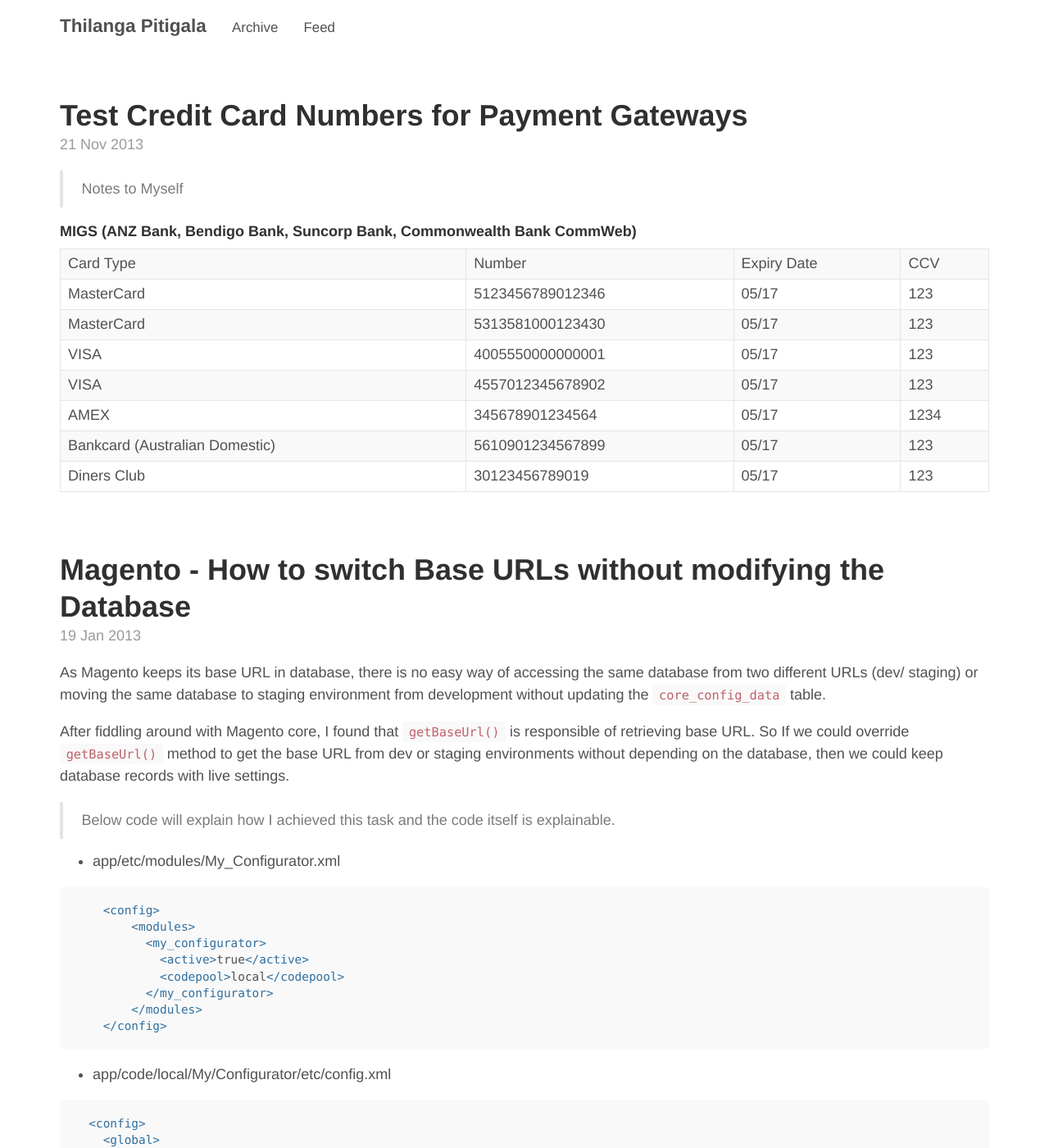
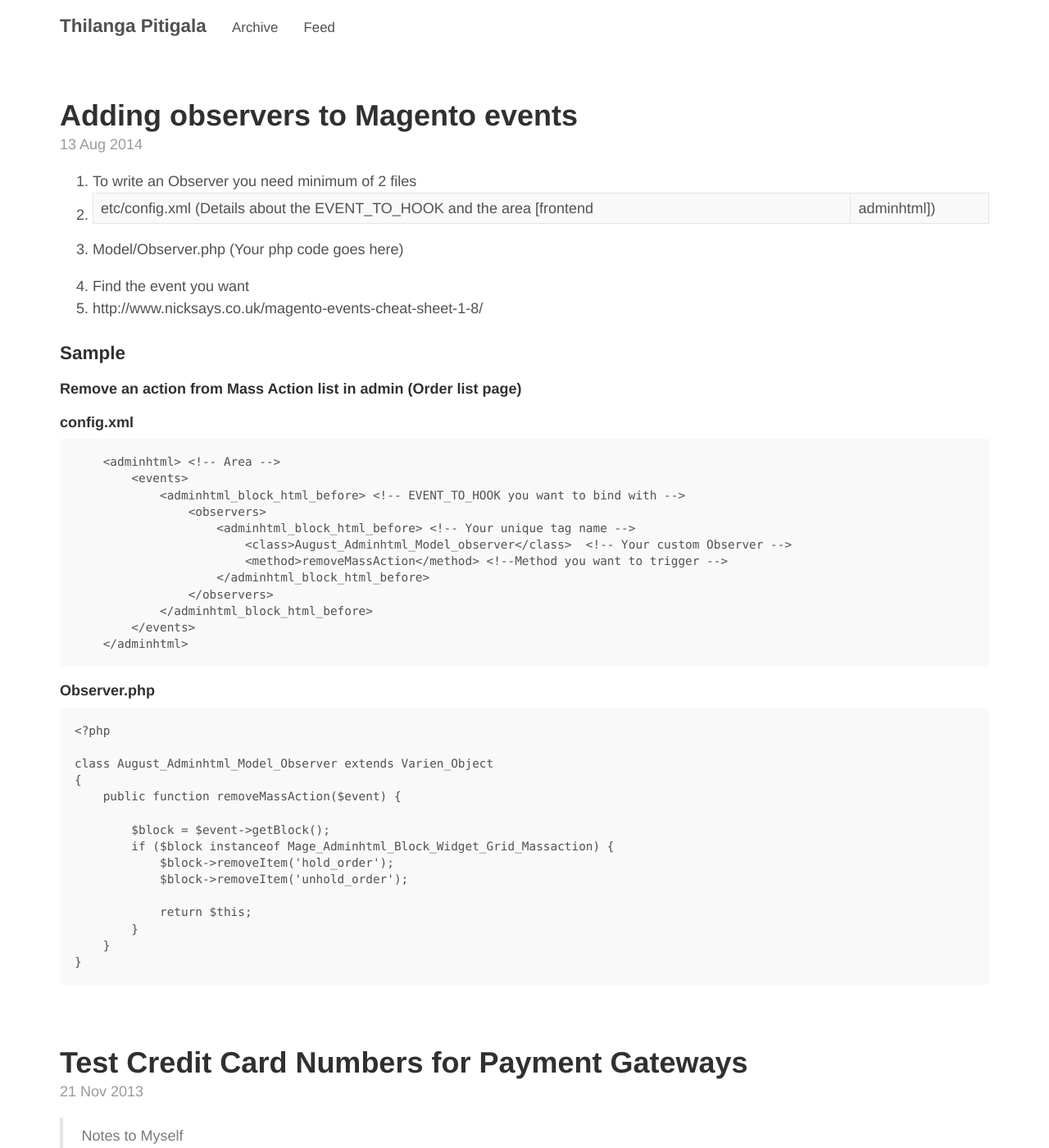
Before and after one commit to robpetreski/thilanga.github.io, a Jekyll site: the page built from index.html, in a window 1280 px wide and 1400 px high. Shown: the whole window at 82% size. Built offline with Jekyll 4.4.1, drawn with Linux system fonts in a browser that asks for light colours; Markdown is read by kramdown in place of the engine named in the settings; the list of posts is cut into pages by our own code; some of the changed text lies outside the part shown.

Commit message:
new post: adding observers

````diff
--- /dev/null
+++ b/_posts/2014-08-13-adding-observers-to-magento-events.md
@@ -0,0 +1,49 @@
+---
+layout: post
+title: Adding observers to Magento events
+date: 2014-08-13
+comments: true
+tags: magento
+---
+1. To write an Observer you need minimum of 2 files
+  1. etc/config.xml (Details about the EVENT_TO_HOOK and the area [frontend|adminhtml])
+  2. Model/Observer.php (Your php code goes here)
+
+2. Find the event you want
+  1. http://www.nicksays.co.uk/magento-events-cheat-sheet-1-8/
+
+###Sample
+#### Remove an action from Mass Action list in admin (Order list page)
+##### config.xml
+```
+    <adminhtml> <!-- Area -->
+        <events>
+            <adminhtml_block_html_before> <!-- EVENT_TO_HOOK you want to bind with -->
+                <observers>
+                    <adminhtml_block_html_before> <!-- Your unique tag name -->
+                        <class>August_Adminhtml_Model_observer</class>  <!-- Your custom Observer -->
+                        <method>removeMassAction</method> <!--Method you want to trigger -->
+                    </adminhtml_block_html_before>
+                </observers>
+            </adminhtml_block_html_before>
+        </events>
+    </adminhtml>
+```
+##### Observer.php
+```
+<?php
+
+class August_Adminhtml_Model_Observer extends Varien_Object
+{
+    public function removeMassAction($event) {
+
+        $block = $event->getBlock();
+        if ($block instanceof Mage_Adminhtml_Block_Widget_Grid_Massaction) {
+            $block->removeItem('hold_order');
+            $block->removeItem('unhold_order');
+
+            return $this;
+        }
+    }
+}
+```
````
Also changed, not shown: _posts/2013-01-19-magento-how-to-switch-base-urls-without-modifying-the-database.md (+1 -1 lines).
